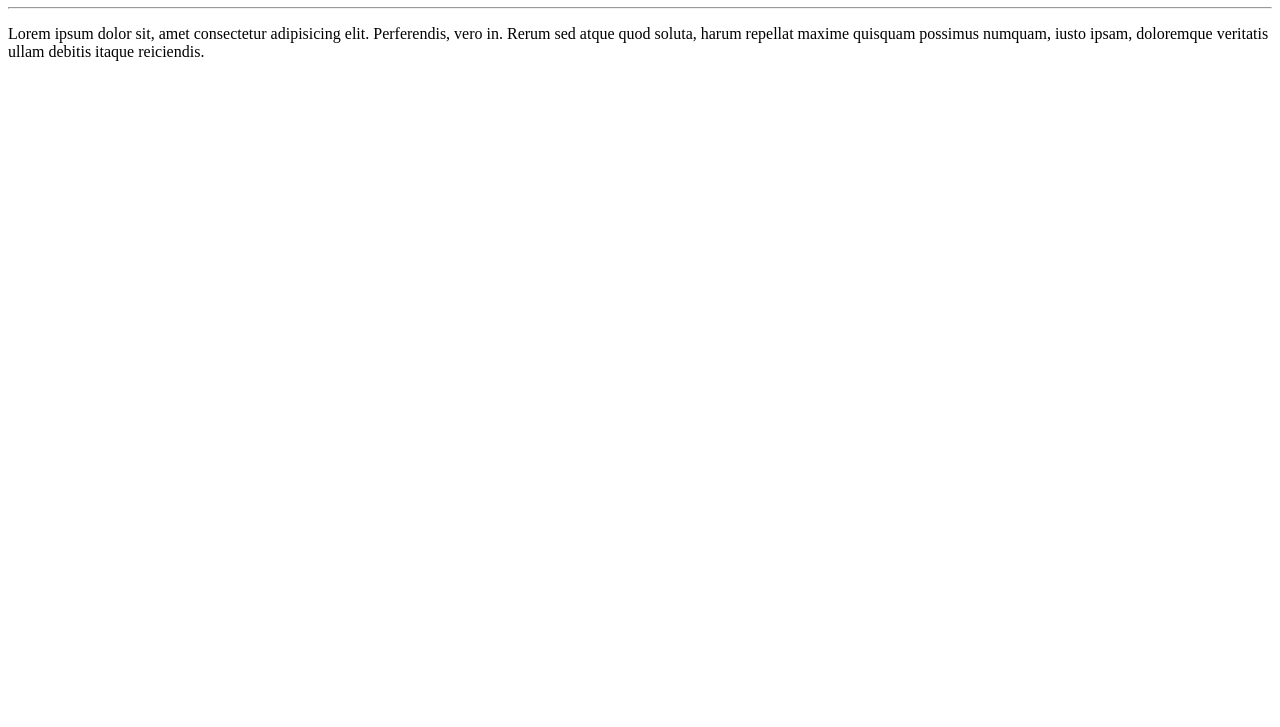
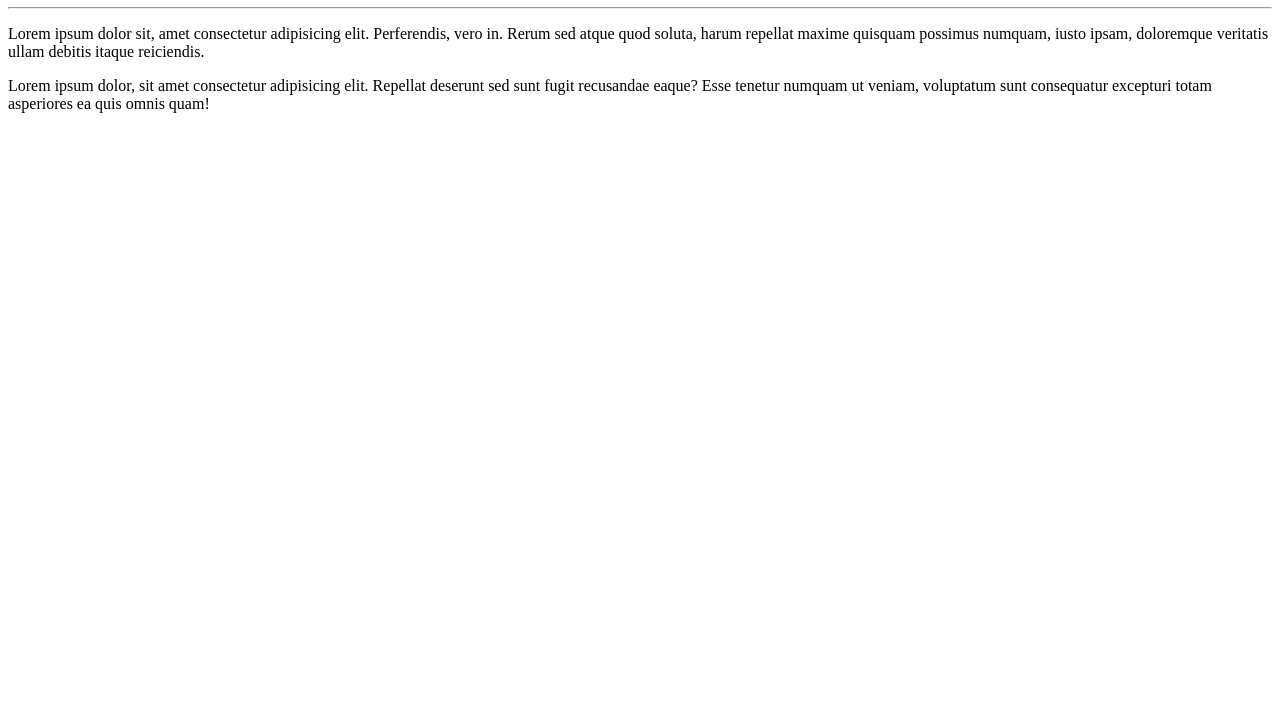
Before and after one commit to benattimj/Teste-Git, a plain HTML site: page index.html in a window 1280 px wide. Shown: the part 73-800 px from the top of the page. Drawn offline with Linux system fonts and the light colour scheme.

Commit message:
Adicionei um parágrafo

```diff
--- a/index.html
+++ b/index.html
@@ -11,5 +11,7 @@
     <hr>
 <p>Lorem ipsum dolor sit, amet consectetur adipisicing elit. Perferendis, vero in. Rerum sed atque quod soluta, harum repellat maxime quisquam possimus numquam,
     iusto ipsam, doloremque veritatis ullam debitis itaque reiciendis.</p>
+<p>Lorem ipsum dolor, sit amet consectetur adipisicing elit. Repellat deserunt sed sunt fugit recusandae eaque?
+    Esse tenetur numquam ut veniam, voluptatum sunt consequatur excepturi totam asperiores ea quis omnis quam!</p>
 </body>
 </html>
```
